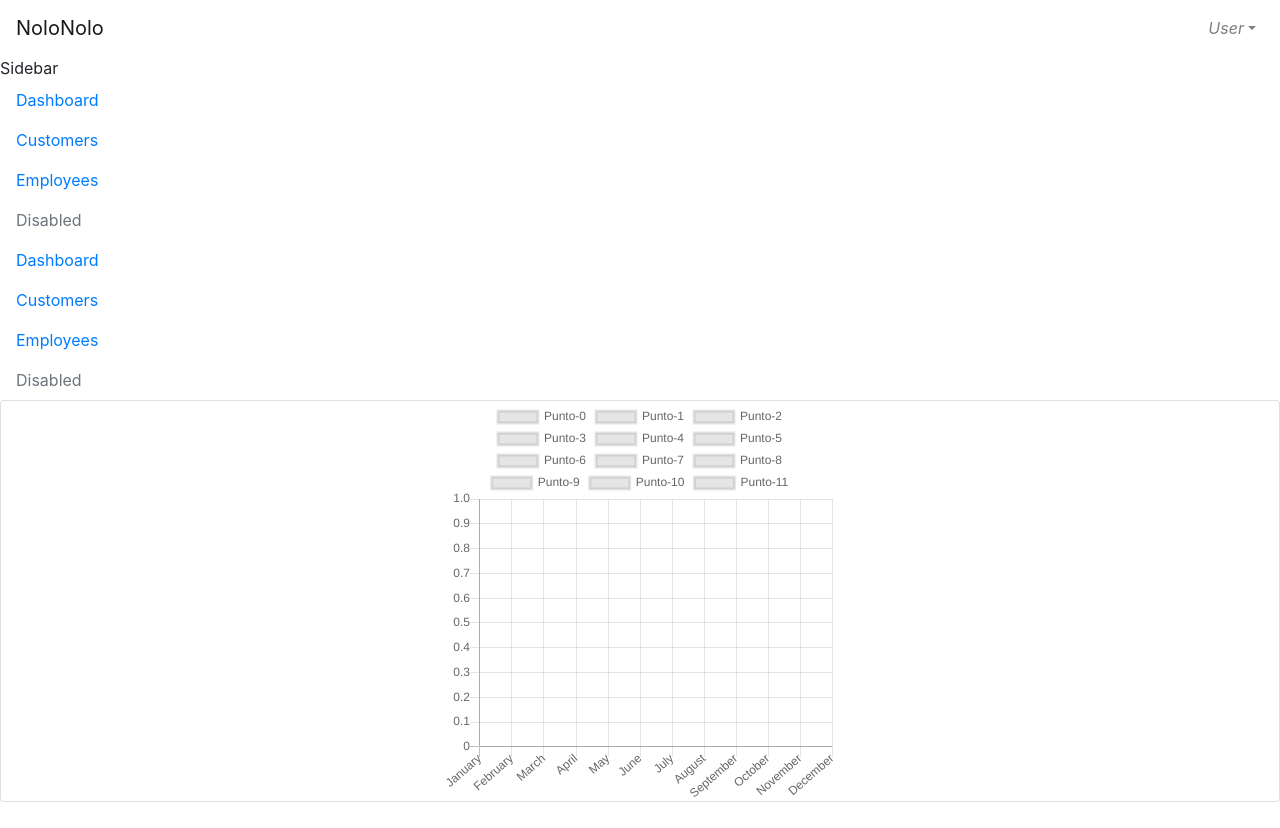
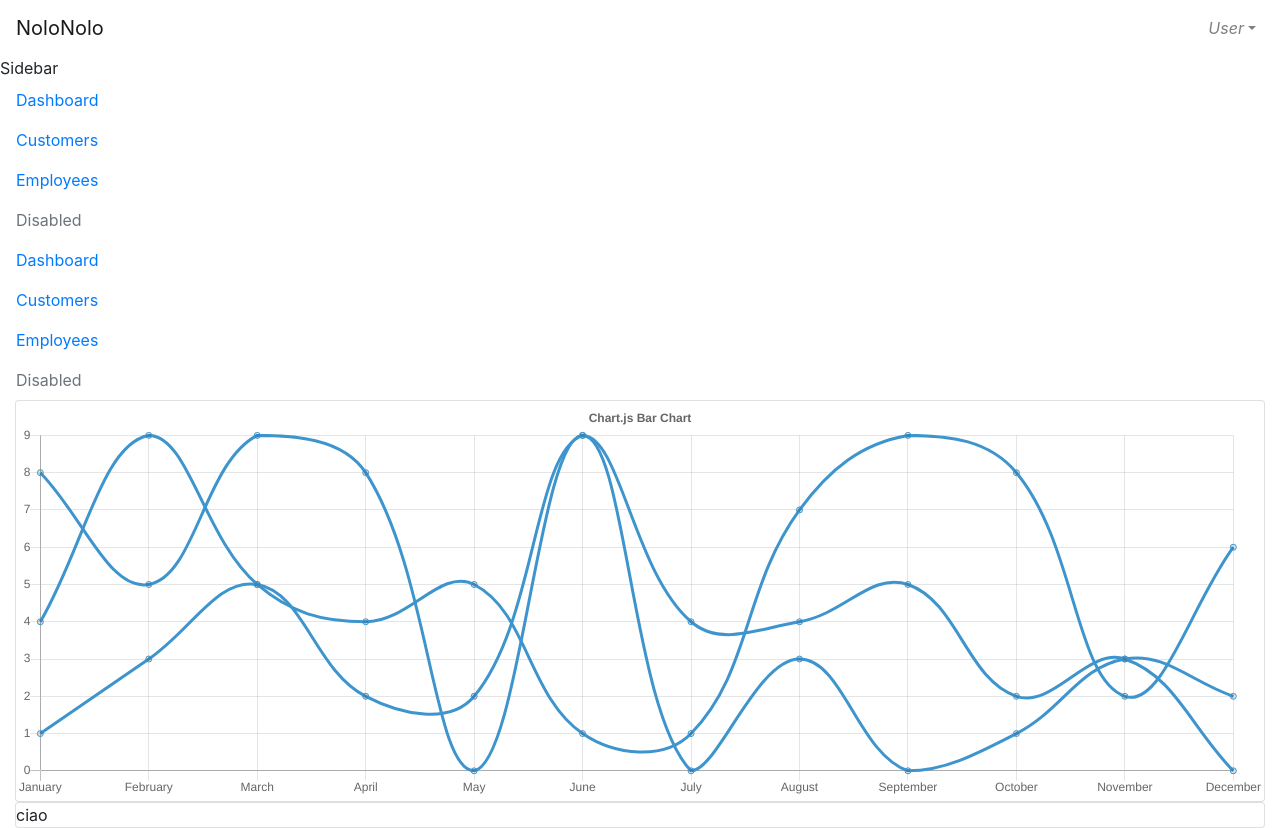
Before and after one commit to MatteoVannucchi0/NoloNolo-AdminDashboard, a Nuxt app: page /main in a window 1280 px wide. Before the commit the page ends 802 px from the top, so only its background shows below. Built offline with nearby package versions, Linux system fonts and the light colour scheme.

Commit message:
grafico full riga che funziona

```diff
--- a/assets/global.js
+++ b/assets/global.js
@@ -10,18 +10,37 @@ function between(min, max) {
 	);
 }
 
-const graphData = [];
+function fillData(index) {
+	const data = {};
+	data.label = `Linea-${index}`;
+	data.data = [];
 
 	for (let i = 0; i < months.length; i += 1) {
 		const x = between(0, 20);
 		const y = between(0, 10);
-	graphData.push({
-		label: `Punto-${i}`,
+		data.data.push({
 			x,
 			y,
 		});
 	}
+	return data;
+}
 
-console.log(graphData);
+const numberOfData = 3;
+const graphData = [];
+for (let i = 0; i < numberOfData; i += 1) {
+	graphData[i] = fillData(i);
+}
 
-export { months, shortMonths, graphData };
+const graphOption = {
+	borderColor: '#3e95cd',
+	fill: false,
+	smooth: false,
+};
+
+const graph = {
+	graphData,
+	graphOption,
+};
+
+export { months, shortMonths, graph };
--- a/assets/styles/layout.css
+++ b/assets/styles/layout.css
@@ -32,11 +32,6 @@
 
 .content-container {
     grid-area: content;
-    display: flex;
-    flex-flow: row wrap;
-    justify-content: space-between;
-    align-content: stretch;
-    gap: 5px;
     overflow-y: scroll;
     padding-left: 10px;
     padding-right: 10px;
--- a/assets/styles/main.css
+++ b/assets/styles/main.css
@@ -5,7 +5,7 @@
     --card-bg-color: #272953;
     --card-shadow-color: #1b1d46;
     --card-border: 3px solid #1b1d46;
-    --card-border-radius: 5%;
+    --card-border-radius: .5rem;
     --card-font-color: #FFFFFF;
     --card-padding: 0 0 0 0;
     --card-margin: 0 0 0 0;
--- a/assets/styles/sidebar.css
+++ b/assets/styles/sidebar.css
@@ -4,8 +4,8 @@
     background: linear-gradient(180deg, rgba(29, 139, 247, 1) 0%, rgba(40, 113, 245, 1) 51%, rgba(50, 89, 244, 1) 100%) !important;
     color: white !important;
     padding: 1.5vh .3vh 1.5vh .3vw;
-    border-radius: 1em;
-    margin-top: 15px;
+    border-radius: .5rem;
+    margin-top: 0;
     margin-left: 20px;
 }
 
--- a/components/ExampleChart.vue
+++ /dev/null
@@ -1,69 +0,0 @@
-<template>
-	<div class="card">
-		<!--TODO rendere il grafico accessibile-->
-		<LineChart v-if="loaded" :chart-data="chartdata" :options="options" />
-		<div v-else>
-			Grafico placeholder
-			<!--TODO Aggiungere un place holder-->
-		</div>
-	</div>
-</template>
-
-<script>
-import { months, graphData } from '../assets/global';
-import LineChart from './charts/LineChart.vue';
-
-export default {
-	components: {
-		LineChart,
-	},
-	data() {
-		return {
-			chartdata: null,
-			loaded: false,
-			options: {
-				responsive: true,
-				plugins: {
-					legend: {
-						position: 'top',
-					},
-					title: {
-						display: true,
-						text: 'Chart.js Line Chart',
-					},
-				},
-			},
-		};
-	},
-	mounted() {
-		this.fillData();
-		this.loaded = true;
-	},
-	methods: {
-		fillData() {
-			this.chartdata = {
-				labels: months,
-				datasets: graphData,
-			};
-
-			console.log(this.chartdata);
-		},
-		getRandomInt() {
-			return Math.floor(Math.random() * (50 - 5 + 1)) + 5;
-		},
-	},
-};
-</script>
-
-<style scoped>
-	.card {
-		display: flex;
-		justify-content: center;
-		align-items: center;
-	}
-
-	.card-title {
-		margin-bottom: .4vh;
-	}
-
-</style>
--- /dev/null
+++ b/components/LineChart.vue
@@ -0,0 +1,57 @@
+<script>
+import { Line, mixins } from 'vue-chartjs';
+import { months } from '../assets/global';
+
+// eslint-disable-next-line no-unused-vars
+const { reactiveProp } = mixins;
+
+export default {
+	extends: Line,
+	props: {
+		data: {
+			type: Array,
+			default: () => [],
+		},
+		dataOptions: {
+			type: Array || Object,
+			default: () => {},
+		},
+		chartOptions: {
+			type: Object,
+			default: () => {},
+		},
+		labels: {
+			type: Array,
+			default: () => months,
+		},
+	},
+	data() {
+		return {
+			loaded: true,
+		};
+	},
+	mounted() {
+		const datasets = this.data;
+		let datasetsOptions = this.dataOptions || [];
+
+		// Nel caso in cui le dataOptions sia un solo oggetto quell'opzione viene assegnata a tutti i datasets
+		if (this.dataOptions && !Array.isArray(this.dataOptions)) {
+			datasetsOptions = Array(this.data.length).fill(this.dataOptions);
+		}
+
+		for (let i = 0; i < this.data.length; i += 1) {
+			datasets[i] = { ...datasets[i], ...datasetsOptions[i] };
+		}
+
+		const chartdata = {
+			labels: this.labels,
+			datasets,
+		};
+
+		console.log(this.chartOptions);
+
+		this.renderChart(chartdata, this.chartOptions);
+		this.loaded = true;
+	},
+};
+</script>
--- a/components/charts/LineChart.vue
+++ /dev/null
@@ -1,19 +0,0 @@
-<script>
-import { Line, mixins } from 'vue-chartjs';
-
-const { reactiveProp } = mixins;
-
-export default {
-	extends: Line,
-	mixins: [reactiveProp],
-	props: {
-		options: {
-			type: Object,
-			default: () => {},
-		},
-	},
-	mounted() {
-		this.renderChart(this.chartData, this.options);
-	},
-};
-</script>
--- a/pages/main.vue
+++ b/pages/main.vue
@@ -7,15 +7,70 @@
 			<div class="sidebar-container">
 				<Sidebar title="Sidebar" />
 			</div>
-			<div class="content-container fill-child-flex-space">
-				<ExampleChart title="graph-card" />
+			<div class="content-container">
+				<b-container fluid>
+					<div class="card">
+						<LineChart
+							:aria-label="title"
+							role="figure"
+							title="graph-card"
+							:data="chartdata"
+							:data-options="dataOptions"
+							:chart-options="options"
+						/>
+					</div>
+					<div class="card">
+						ciao
+					</div>
+				</b-container>
 			</div>
 		</div>
 	</div>
 </template>
 
 <script>
+// eslint-disable-next-line no-unused-vars
+import { graph } from '../assets/global';
+
 export default {
 	layout: 'mainLayout',
+	data() {
+		return {
+			chartdata: graph.graphData,
+			dataOptions: graph.graphOption,
+			options: {
+				responsive: true,
+				maintainAspectRatio: false,
+				legend: {
+					display: false,
+				},
+				title: {
+					display: true,
+					text: 'Chart.js Bar Chart',
+				},
+			},
+		};
+	},
 };
+
+/*
+	responsive: true,
+				plugins: {
+					legend: {
+						position: 'top',
+					},
+					title: {
+						display: true,
+						text: 'Chart.js Line Chart',
+					},
+				},
+*/
+
 </script>
+
+<style scoped>
+	.card {
+		display: flex;
+		justify-content: center;
+	}
+</style>
```
Also changed, not shown: assets/styles/helper.css (+10 -0 lines), components/BarChart.vue (renamed from components/charts/BarChart.vue). Lines whose indentation alone changed are shown as unchanged.
